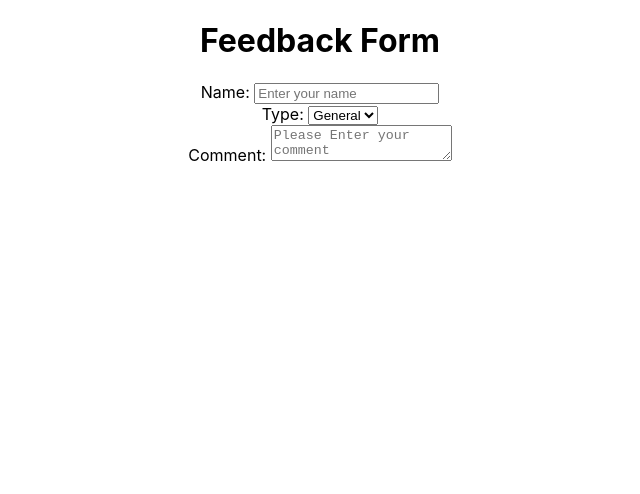
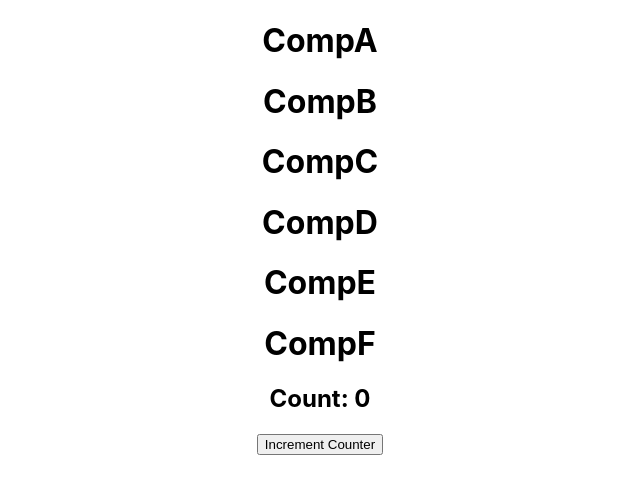
Before and after one commit to KameshwaranMurugan333/18th-dec-context--example, a React (Create React App) app: page / in a window 1280 px wide. Shown: the top 494 px of the page, without its empty margins (320-960 px from the left). Built offline with nearby package versions, Linux system fonts and the light colour scheme.

Commit message:
lifting state up completed

```diff
--- a/src/App.js
+++ b/src/App.js
@@ -1,12 +1,11 @@
 import './App.css';
-import { Forms } from './Forms';
-
+import { CompA } from './CompA';
 
 function App() {
 
   return (
     <div className="App">
-        <Forms />
+      <CompA />
     </div>
   );
 }
--- /dev/null
+++ b/src/CompA.jsx
@@ -0,0 +1,16 @@
+import React from "react";
+import { CompB } from "./CompB";
+
+export const CompA = (props) => {
+
+    const [count, setCount] = React.useState(0);
+
+    const incrementCounter = () => {
+        setCount(count + 1);
+    }
+
+    return <div>
+        <h1>CompA</h1>
+        <CompB count={count} incrementCounter={incrementCounter}/>
+    </div>
+}
--- /dev/null
+++ b/src/CompB.jsx
@@ -0,0 +1,11 @@
+import React from "react";
+import { CompC } from "./CompC";
+import { CompD } from "./CompD";
+
+export const CompB = (props) => {
+    return <div>
+        <h1>CompB</h1>
+        <CompC />
+        <CompD count={props.count} incrementCounter={props.incrementCounter} />
+    </div>
+}
--- /dev/null
+++ b/src/CompC.jsx
@@ -0,0 +1,7 @@
+import React from "react";
+
+export const CompC = (props) => {
+    return <div>
+        <h1>CompC</h1>
+    </div>
+}
--- /dev/null
+++ b/src/CompD.jsx
@@ -0,0 +1,11 @@
+import React from "react";
+import { CompE } from "./CompE";
+import { CompF } from "./CompF";
+
+export const CompD = (props) => {
+    return <div>
+        <h1>CompD</h1>
+        <CompE />
+        <CompF count={props.count} incrementCounter={props.incrementCounter}/>
+    </div>
+}
--- /dev/null
+++ b/src/CompE.jsx
@@ -0,0 +1,7 @@
+import React from "react";
+
+export const CompE = (props) => {
+    return <div>
+        <h1>CompE</h1>
+    </div>
+}
--- /dev/null
+++ b/src/CompF.jsx
@@ -0,0 +1,9 @@
+import React from "react";
+
+export const CompF = (props) => {
+    return <div>
+        <h1>CompF</h1>
+        <h2>Count: {props.count}</h2>
+        <button onClick={props.incrementCounter} >Increment Counter</button>
+    </div>
+}
```
